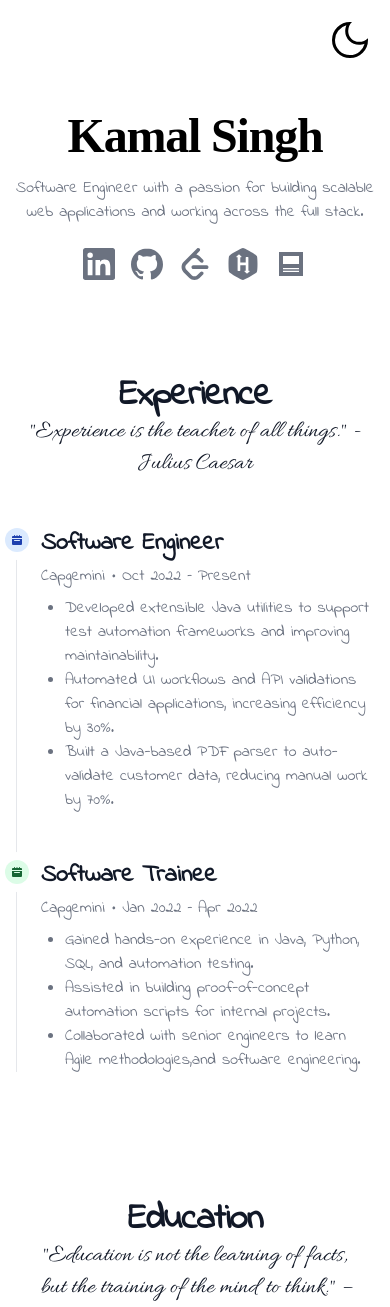
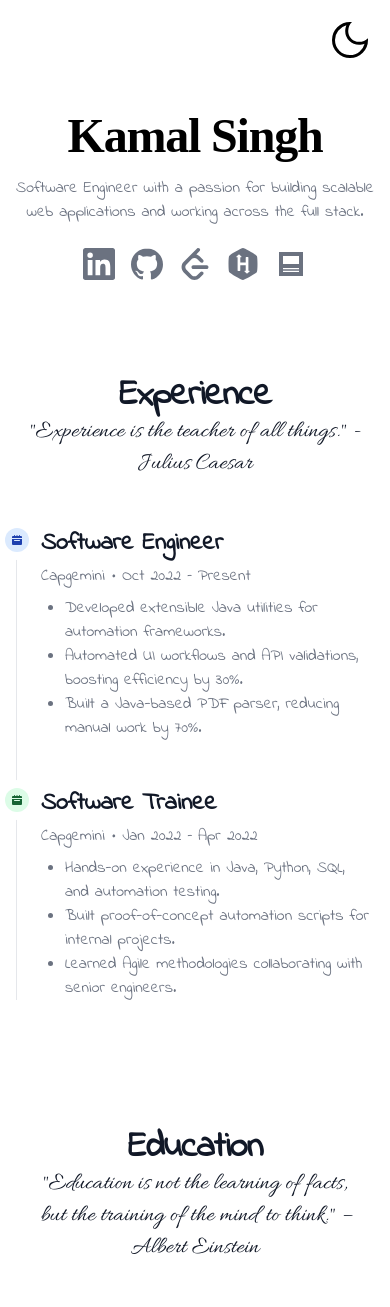
Before and after one commit to ksingh-git/ksingh-git.github.io, a Next.js app: page / in a window 390 px wide. Shown: the top 1307 px of the page. Built offline with nearby package versions, Linux system fonts and the light colour scheme; a web font is replaced by a local one.

Commit message:
animationin experienece

```diff
--- a/pages/index.js
+++ b/pages/index.js
@@ -6,16 +6,15 @@ import Education from "../ui/education";
 export default function Home() {
     return (<Layout>
         {/* Scroll container */}
-        <div className="snap-none lg:h-screen lg:snap-y lg:snap-mandatory lg:overflow-y-scroll">
+        <div
+            className=" bg-white dark:bg-gray-900 snap-none lg:h-screen lg:snap-y lg:snap-mandatory lg:overflow-y-scroll">
             {/* Each section should fill screen height and snap */}
             <section className="lg:h-screen lg:snap-start">
                 <Hero/>
             </section>
-
             <section className="lg:h-screen lg:snap-start">
                 <Experience/>
             </section>
-
             <section className="lg:h-screen lg:snap-start">
                 <Education/>
             </section>
--- a/ui/experience.js
+++ b/ui/experience.js
@@ -1,5 +1,6 @@
 const Experience = () => {
-    return (<div className="relative flex w-full justify-center bg-white dark:bg-gray-900">
+    return (
+        <div className="relative flex w-full justify-center bg-white dark:bg-gray-900">
             <div className="mx-auto max-w-screen-lg px-4 py-8 md:my-16 lg:px-6">
 
                 {/* Section Title */}
@@ -9,12 +10,14 @@ const Experience = () => {
                     </h2>
                     <figure className="max-w-screen-lg mx-auto text-center">
                         <blockquote>
-                        <p className="text-2xl text-gray-900 dark:text-white">"Experience is the teacher of all things."
-                            - Julius Caesar</p>
+                            <p className="text-2xl text-gray-900 dark:text-white">
+                                "Experience is the teacher of all things." - Julius Caesar
+                            </p>
                         </blockquote>
                     </figure>
                 </div>
 
+                {/* Timeline */}
                 <ol className="relative border-s border-gray-200 dark:border-gray-700">
                     {/* Recent Exp */}
                     <li className="mb-12 ms-6">
@@ -38,18 +41,13 @@ const Experience = () => {
                             Capgemini • Oct 2022 – Present
                         </time>
                         <ul className="ml-6 list-disc text-base font-light text-gray-500 dark:text-gray-400 md:text-lg lg:text-xl">
-                        <li>Developed extensible Java utilities to support test automation frameworks and improving
-                            maintainability.
-                        </li>
-                        <li>Automated UI workflows and API validations for financial applications, increasing efficiency
-                            by 30%.
-                        </li>
-                        <li>Built a Java-based PDF parser to auto-validate customer data, reducing manual work by 70%.
-                        </li>
+                            <li>Developed extensible Java utilities for automation frameworks.</li>
+                            <li>Automated UI workflows and API validations, boosting efficiency by 30%.</li>
+                            <li>Built a Java-based PDF parser, reducing manual work by 70%.</li>
                         </ul>
                     </li>
 
-                {/* High School */}
+                    {/* Trainee */}
                     <li className="mb-12 ms-6">
                         <span
                             className="absolute -start-3 flex h-6 w-6 items-center justify-center rounded-full bg-green-100 ring-8 ring-white dark:bg-green-900 dark:ring-gray-900">
@@ -71,16 +69,26 @@ const Experience = () => {
                             Capgemini • Jan 2022 – Apr 2022
                         </time>
                         <ul className="ml-6 list-disc text-base font-light text-gray-500 dark:text-gray-400 md:text-lg lg:text-xl">
-                        <li>Gained hands-on experience in Java, Python, SQL, and automation testing.</li>
-                        <li>Assisted in building proof-of-concept automation scripts for internal projects.</li>
-                        <li>Collaborated with senior engineers to learn Agile methodologies,and software engineering.
-                        </li>
-
+                            <li>Hands-on experience in Java, Python, SQL, and automation testing.</li>
+                            <li>Built proof-of-concept automation scripts for internal projects.</li>
+                            <li>Learned Agile methodologies collaborating with senior engineers.</li>
                         </ul>
                     </li>
                 </ol>
+
+                {/* Animation */}
+                <div className="hidden lg:block lg:absolute lg:bottom-16 lg:right-8">
+                    <dotlottie-player
+                        src="https://lottie.host/4d31cec2-c572-4fc6-bb8a-cfdd5154be56/87xNpimbyj.lottie"
+                        speed="1"
+                        className="w-32 h-32 md:w-48 md:h-48 lg:w-96 lg:h-96"
+                        loop
+                        autoplay
+                    ></dotlottie-player>
                 </div>
-    </div>);
+            </div>
+        </div>
+    );
 };
 
 export default Experience;
```
Lines whose indentation alone changed are shown as unchanged.
